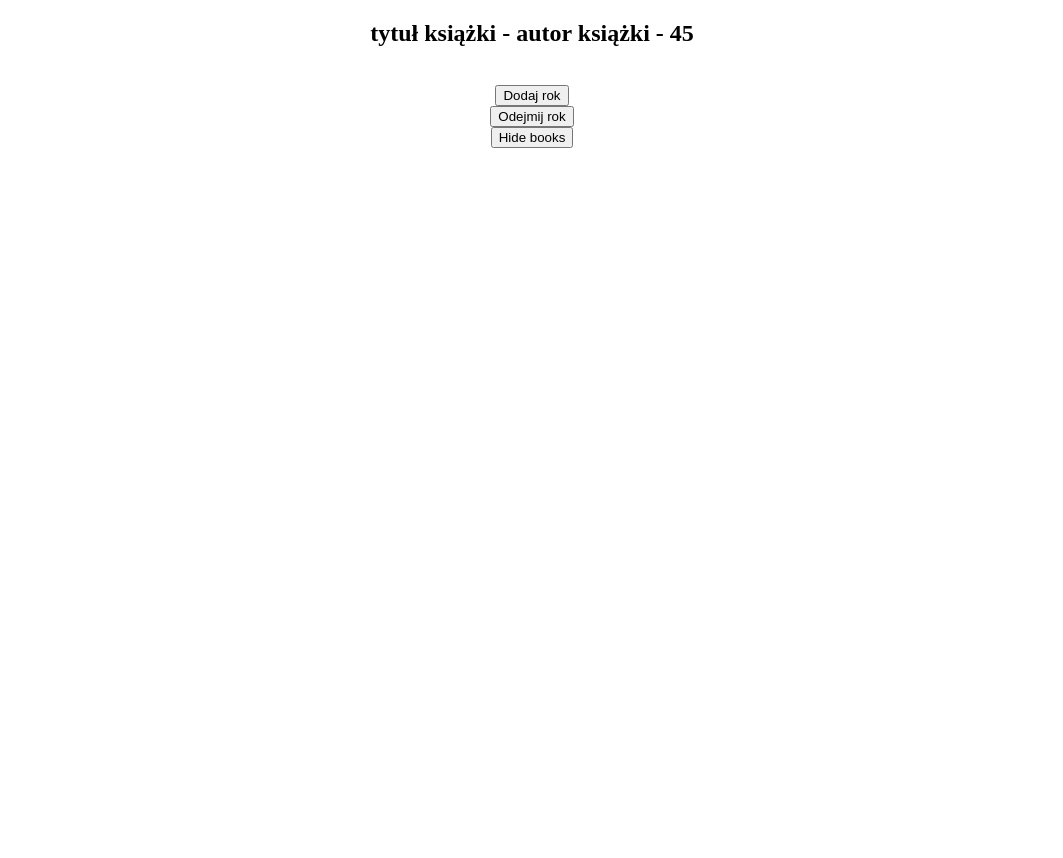
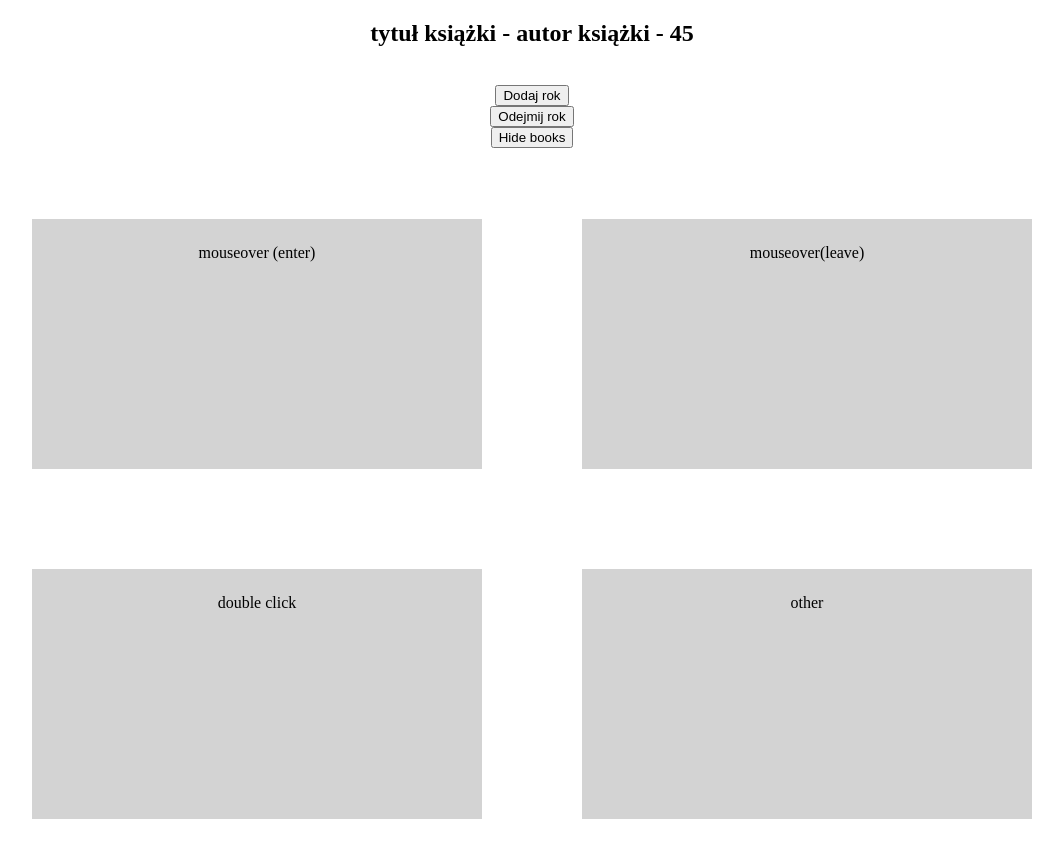
Before and after one commit to 433MHz/vue-learning-20-04-2021, a Vue app: page / in a window 1280 px wide. Shown: the top 858 px of the page, without its empty margins (108-1171 px from the left). Before the commit the page ends 800 px from the top, so only its background shows below. Built offline with nearby package versions, Linux system fonts and the light colour scheme.

Commit message:
@mouseover @mouseleave @dblclick events listeners example

```diff
--- a/src/components/learning.vue
+++ b/src/components/learning.vue
@@ -4,7 +4,14 @@
 
         <button v-on:click="age++"> Dodaj rok </button><br>
         <button v-on:click="removeOneYear">Odejmij rok</button><br>
-        <button v-on:click="toogleBooks"><span v-if="!showBooks">Show books</span> <span v-else>Hide books</span></button>
+        <button v-on:click="toogleBooks"><span v-if="!showBooks">Show books</span> <span v-else>Hide books</span></button><br>
+
+        <h1>{{actually}}</h1>
+
+        <div class="box" @mouseenter="changeActually('mouse entered on div 1')">mouseover (enter)</div>
+        <div class="box" @mouseleave="changeActually('mouse leaved div 2')">mouseover(leave)</div>
+        <div class="box" @dblclick="changeActually('double clicked div 3')">double click</div>
+        <div class="box">other</div>
     </div>
 </template>
 
@@ -18,7 +25,8 @@ export default {
             showBooks: true,
             title: 'tytuł książki',
             author: 'autor książki',
-            age: 45
+            age: 45,
+            actually: ''
         }
     },
 
@@ -29,6 +37,10 @@ export default {
 
         toogleBooks(){
             this.showBooks = !this.showBooks
+        },
+
+        changeActually(actually){
+            this.actually = actually
         }
     }
 }
@@ -40,4 +52,13 @@ export default {
         height: 50px;
         background-color: azure;
     }
+
+    .box{
+        width: 400px;
+        padding: 25px;
+        margin: 50px;
+        height: 200px;
+        background-color: lightgray;
+        display: inline-block;
+    }
 </style>
```
